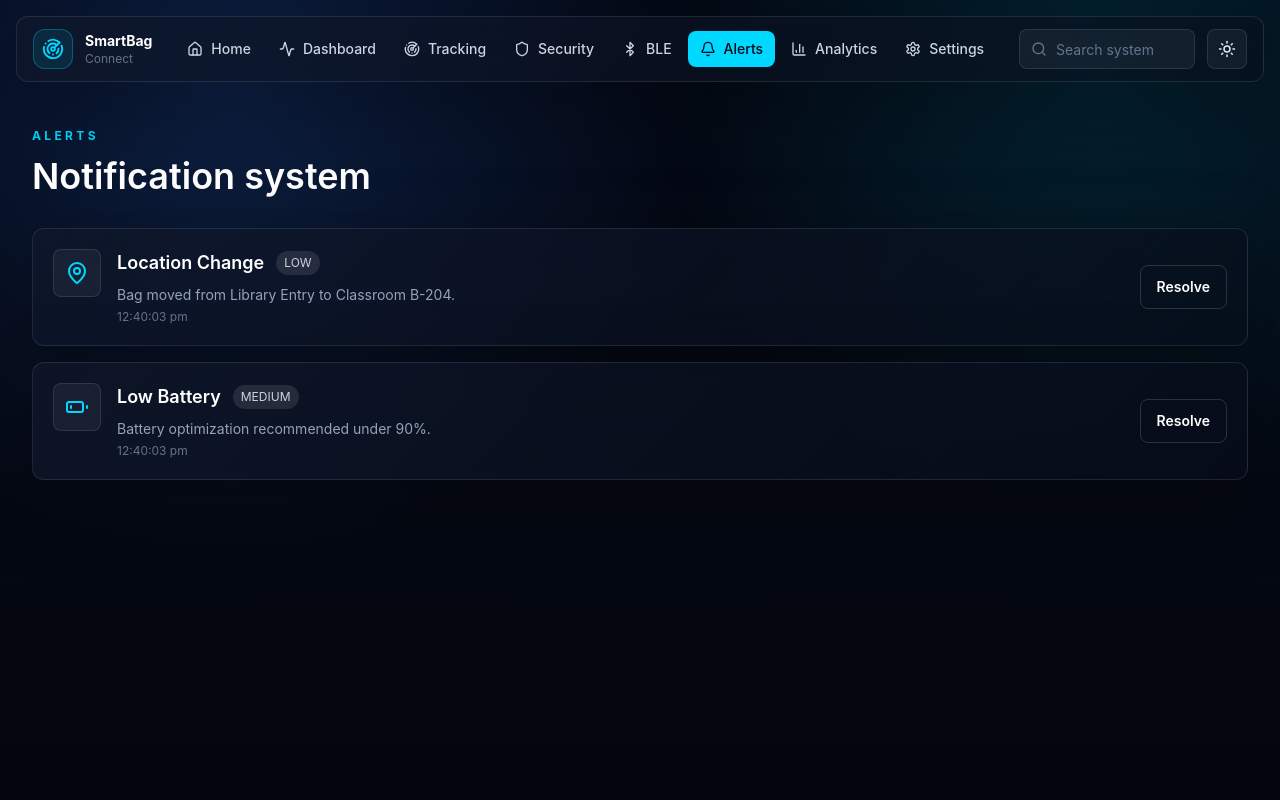
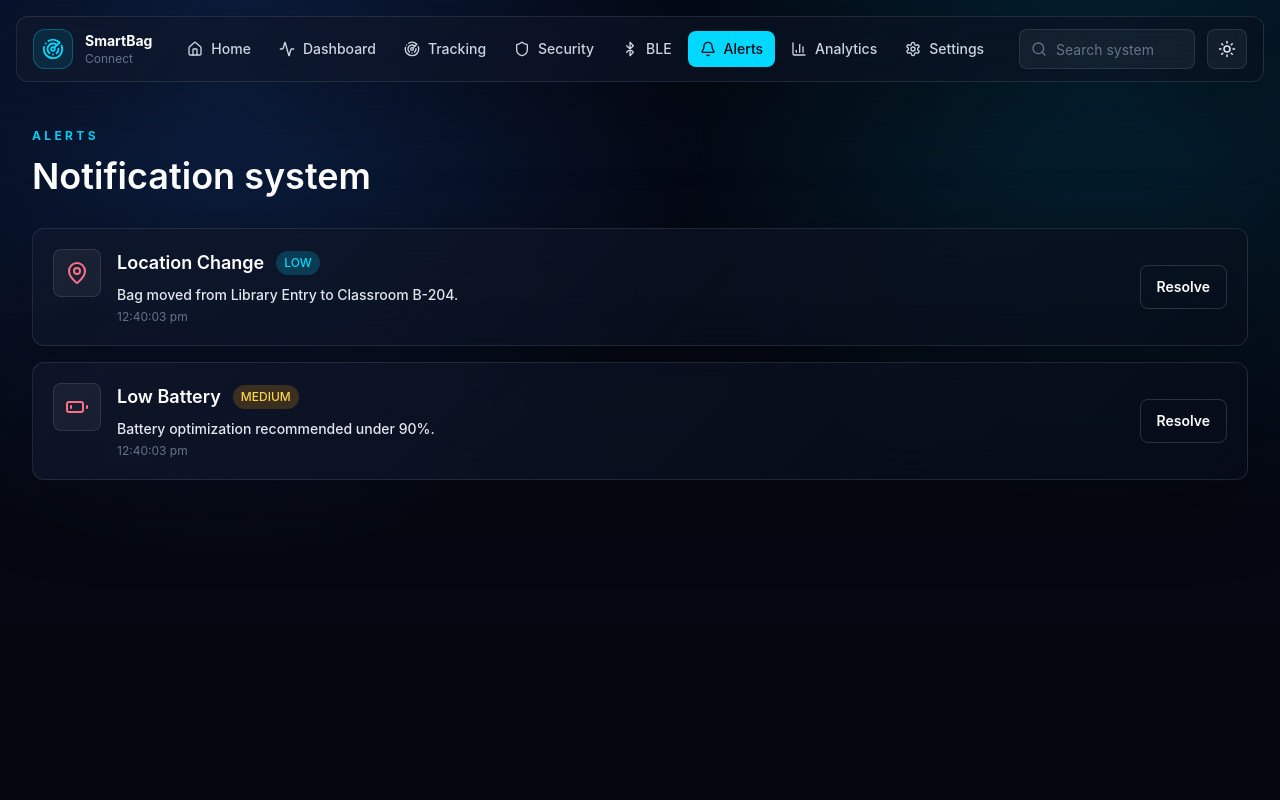
Before and after one commit to poorvanshdpsgn-prog/GuardX25, a React (Vite) app: page /alerts in a window 1280 px wide. Shown: the top 800 px of the page. Built offline with nearby package versions, Linux system fonts and the light colour scheme.

Commit message:
Update Alerts page with flashing animations and better styling for critical alerts

```diff
--- a/src/pages/Alerts.tsx
+++ b/src/pages/Alerts.tsx
@@ -1,4 +1,4 @@
-import { AlertTriangle, BatteryLow, BluetoothOff, CheckCircle2, MapPin, RadioTower, ShieldAlert } from 'lucide-react';
+import { AlertTriangle, BatteryLow, BluetoothOff, CheckCircle2, Eye, Droplets, Lock, MapPin, RadioTower, ShieldAlert, AlertCircle } from 'lucide-react';
 import { AnimatedPage } from '../components/AnimatedPage';
 import { Button } from '../components/Button';
 import { useSmartBag } from '../context/SmartBagContext';
@@ -10,44 +10,98 @@ const iconMap = {
   'Low Battery': BatteryLow,
   'BLE Disconnected': BluetoothOff,
   'Location Change': MapPin,
+  'Bag Opened': AlertTriangle,
+  'Water Detected': Droplets,
+  'Owner Mode': Lock,
+  'Misuse Detected': AlertCircle,
+  'Surveillance': Eye,
 };
 
 const Alerts = () => {
   const { state, dismissAlert } = useSmartBag();
+
+  const getAnimationClass = (severity: string, resolved: boolean) => {
+    if (resolved) return '';
+
+    switch (severity) {
+      case 'critical':
+        return 'alert-critical-glow border-rose-500/60 bg-rose-600/20';
+      case 'high':
+        return 'alert-flash border-rose-400/50 bg-rose-500/15';
+      case 'medium':
+        return 'alert-pulse border-amber-400/40 bg-amber-500/12';
+      default:
+        return '';
+    }
+  };
 
   return (
     <AnimatedPage>
       <section className="mx-auto max-w-7xl px-4 py-8 sm:px-6 lg:px-8">
         <p className="text-xs font-bold uppercase tracking-[0.28em] text-cyanblue">Alerts</p>
         <h1 className="mt-3 text-4xl font-semibold text-white">Notification system</h1>
+
+        {state.alerts.length === 0 && (
+          <div className="mt-12 text-center py-12">
+            <CheckCircle2 className="mx-auto text-emerald-400 mb-4" size={48} />
+            <p className="text-lg text-slate-300">All systems operational</p>
+            <p className="text-sm text-slate-500 mt-2">No active alerts at this time</p>
+          </div>
+        )}
+
         <div className="mt-8 grid gap-4">
           {state.alerts.map((alert) => {
-            const Icon = iconMap[alert.type];
-            const severity = {
+            const Icon = iconMap[alert.type as keyof typeof iconMap] || AlertTriangle;
+            const animationClass = getAnimationClass(alert.severity, alert.resolved);
+
+            const baseSeverityClass = {
               low: 'border-cyanblue/20 bg-cyanblue/8',
               medium: 'border-amber-300/20 bg-amber-300/8',
               high: 'border-rose-300/25 bg-rose-400/10',
               critical: 'border-rose-300/40 bg-rose-500/15',
             }[alert.severity];
 
+            const displayClass = alert.resolved ? baseSeverityClass : animationClass || baseSeverityClass;
+
             return (
-              <article key={alert.id} className={`glass flex flex-col gap-4 rounded-xl border p-5 md:flex-row md:items-center md:justify-between ${severity}`}>
+              <article
+                key={alert.id}
+                className={`glass flex flex-col gap-4 rounded-xl border p-5 md:flex-row md:items-center md:justify-between transition-all duration-300 ${displayClass}`}
+              >
                 <div className="flex gap-4">
-                  <div className="grid h-12 w-12 shrink-0 place-items-center rounded-lg border border-white/10 bg-white/5 text-cyanblue">
+                  <div className={`grid h-12 w-12 shrink-0 place-items-center rounded-lg border border-white/10 bg-white/5 ${alert.resolved ? 'text-emerald-400' : 'text-rose-400 ' + (alert.severity === 'critical' || alert.severity === 'high' ? 'alert-icon-flash' : '')}`}>
                     {alert.resolved ? <CheckCircle2 /> : <Icon />}
                   </div>
-                  <div>
+                  <div className="flex-1">
                     <div className="flex flex-wrap items-center gap-3">
-                      <h3 className="text-lg font-semibold text-white">{alert.type}</h3>
-                      <span className="rounded-full bg-white/10 px-2 py-1 text-xs uppercase text-slate-300">{alert.severity}</span>
-                      {alert.resolved ? <span className="rounded-full bg-emerald-400/10 px-2 py-1 text-xs text-emerald-200">Resolved</span> : null}
+                      <h3 className={`text-lg font-semibold ${alert.resolved ? 'text-slate-300' : 'text-white'}`}>
+                        {alert.type}
+                      </h3>
+                      <span className={`rounded-full px-2 py-1 text-xs uppercase font-medium ${
+                        alert.severity === 'critical'
+                          ? 'bg-rose-600/30 text-rose-200'
+                          : alert.severity === 'high'
+                          ? 'bg-rose-500/20 text-rose-300'
+                          : alert.severity === 'medium'
+                          ? 'bg-amber-500/20 text-amber-300'
+                          : 'bg-cyanblue/20 text-cyanblue'
+                      }`}>
+                        {alert.severity}
+                      </span>
+                      {alert.resolved ? (
+                        <span className="rounded-full bg-emerald-400/20 px-2 py-1 text-xs text-emerald-200 font-medium">
+                          ✓ Resolved
+                        </span>
+                      ) : null}
                     </div>
-                    <p className="mt-2 text-sm text-slate-400">{alert.message}</p>
+                    <p className={`mt-2 text-sm ${alert.resolved ? 'text-slate-500' : 'text-slate-200 font-medium'}`}>
+                      {alert.message}
+                    </p>
                     <p className="mt-1 text-xs text-slate-500">{alert.time}</p>
                   </div>
                 </div>
                 {!alert.resolved ? (
-                  <Button variant="secondary" onClick={() => dismissAlert(alert.id)}>
+                  <Button variant="secondary" onClick={() => dismissAlert(alert.id)} className="whitespace-nowrap">
                     Resolve
                   </Button>
                 ) : null}
```
